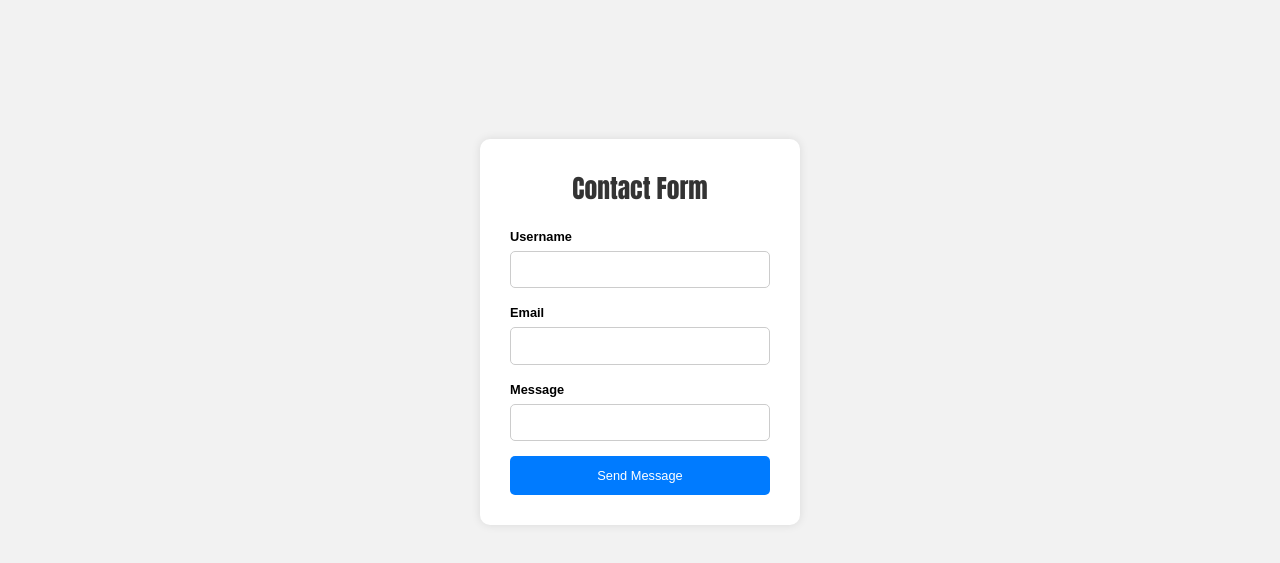
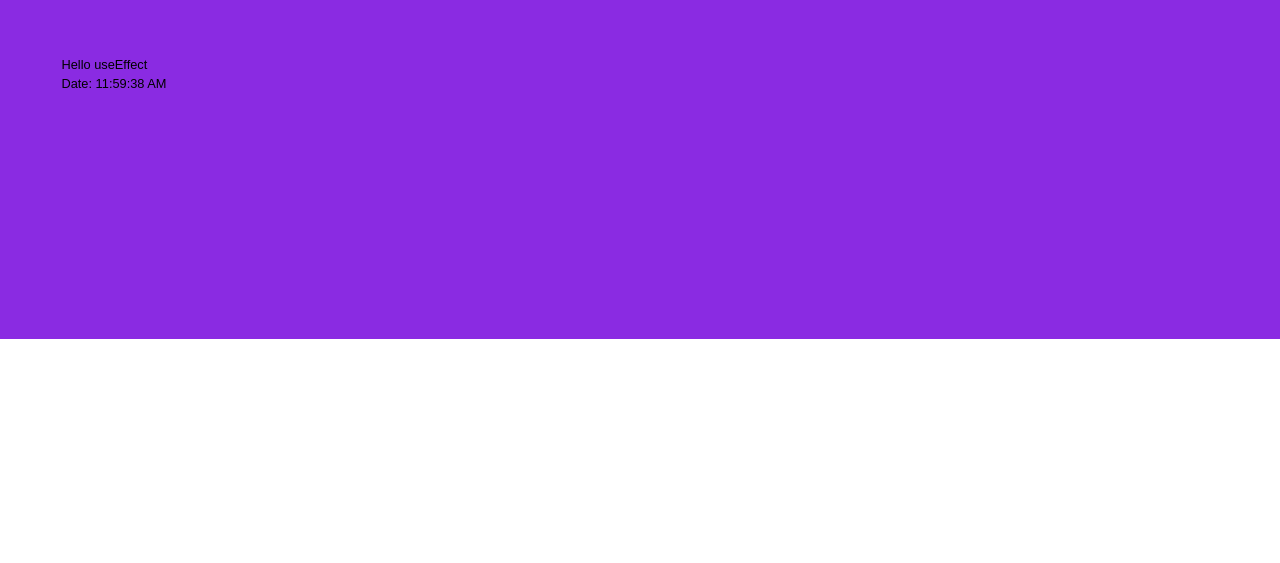
Before and after one commit to arpit-yadav088/react-tutorial, a React (Vite) app: page / in a window 1280 px wide. Shown: the part 191-754 px from the top of the page. Built offline with nearby package versions, Linux system fonts and the light colour scheme.

Commit message:
Tutorial-52 useEffect Hook with dependency Array

```diff
--- a/src/App.jsx
+++ b/src/App.jsx
@@ -12,10 +12,13 @@
 // import EventProps from "./components/EventProps";
 // import EventPropagation from "./components/EventPropagation";
 
+import { ReactUseEffect } from "./components/Hooks/useEffect"
+// import EffectChallenge from "./components/Hooks/useEffect/EffectChallenge"
+
 
 // import Ragistration from "./components/Hooks/useState/Ragistration"
 // import RagistrationForm from "./components/Hooks/useState/RagistrationForm"
-import ContactForm from "./components/Hooks/useState/ContactForm"
+// import ContactForm from "./components/Hooks/useState/ContactForm"
 // import LoginForm from "./components/Hooks/useState/LoginForm"
 
 // import Challenge from "./components/Hooks/useState/Challenge"
@@ -42,8 +45,9 @@ const App = () => {
        {/* <Ragistration /> */}
        {/* <RagistrationForm /> */}
        {/* <LoginForm /> */}
-       <ContactForm />
-
+       {/* <ContactForm /> */}
+       <ReactUseEffect />
+       {/* <EffectChallenge /> */}
 
     </section>
   )
--- /dev/null
+++ b/src/components/Hooks/useEffect/EffectChallenge.jsx
@@ -0,0 +1,9 @@
+import React from 'react'
+
+const EffectChallenge = () => {
+  return (
+    <div>EffectChallenge</div>
+  )
+}
+
+export default EffectChallenge
--- /dev/null
+++ b/src/components/Hooks/useEffect/Index.css
@@ -0,0 +1,9 @@
+
+.container {
+    background-color: blueviolet;
+    color: black;
+}
+
+button{
+    background-color: darkred;
+}
--- /dev/null
+++ b/src/components/Hooks/useEffect/Index.jsx
@@ -0,0 +1,37 @@
+//tutorial 52 useEffect Hool with dependency Array
+
+import { useEffect, useState } from 'react'
+import './index.css'
+
+// export const ReactUseEffect = () => {
+//     const [count, setCount] = useState(0);
+
+//     useEffect(() => {
+//         console.log("hello useEffect", count);
+//     }, [count]);
+
+//     return (
+//         <div className="container">
+//             <h1>UseEffect Hook</h1>
+//             <p>Count: {count}</p>
+//             <button onClick={() => setCount(count + 1)}>Increment</button>
+//         </div>
+//     )
+// }
+
+export const ReactUseEffect = () => {
+    const [date, setDate] = useState(0);
+
+    useEffect(() => {
+        setInterval(() => {
+             const upadatedDate = new Date();
+             setDate(upadatedDate.toLocaleTimeString());
+        }, 1000)
+    }, []);
+    return (
+        <div className="container">
+            <h1>Hello useEffect</h1>
+            <p>Date: {date}</p>
+        </div>
+    )
+}
--- a/src/components/Hooks/useState/RagistrationForm.jsx
+++ b/src/components/Hooks/useState/RagistrationForm.jsx
@@ -19,7 +19,7 @@ const RagistrationForm = () => {
 
     const handleFormSubmit = (event) => {
         event.preventDefault();
-        console.log(user)
+        console.log()
     }
   return (
     <>
```
